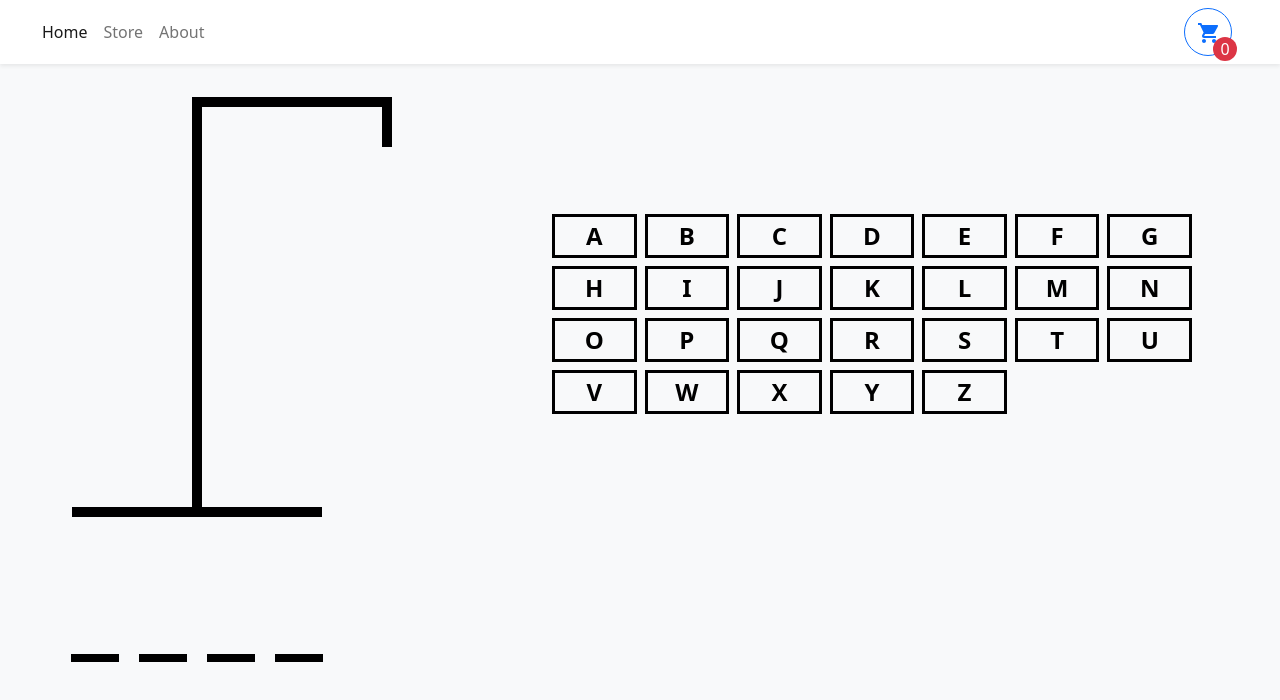
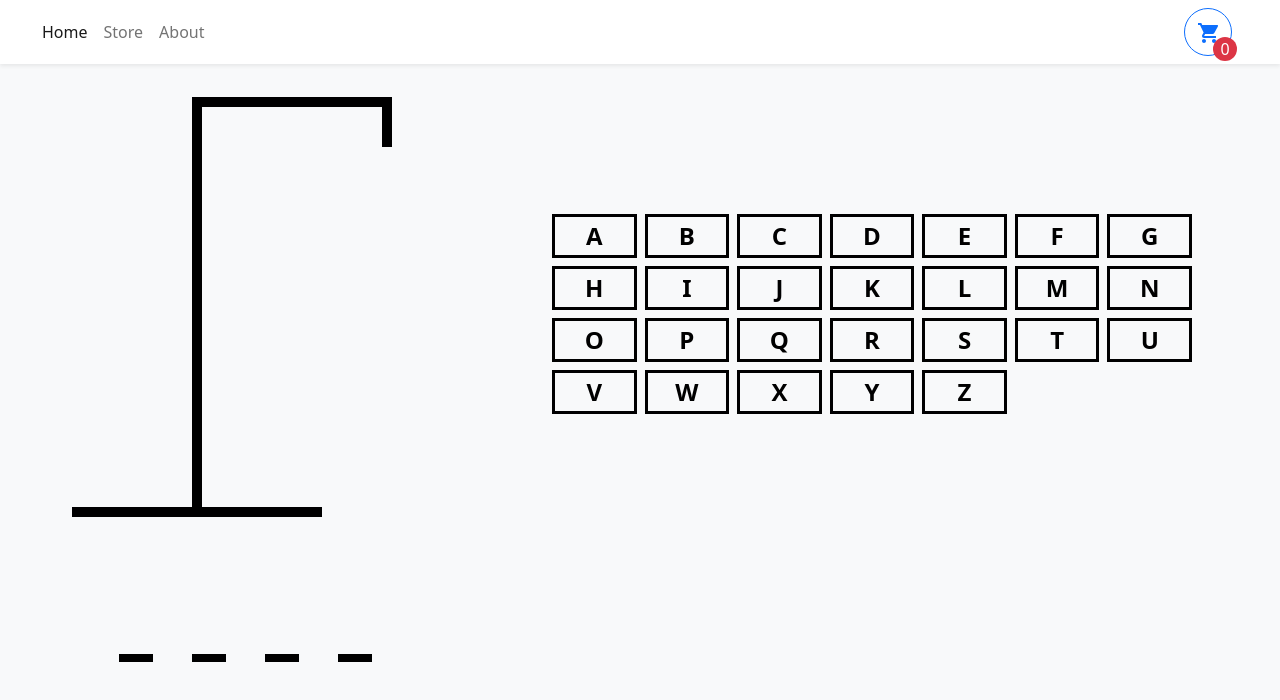
Before and after one commit to GogaImerlishvili/React__Typescript__Shopping_Cart, a React (Create React App) app: page / in a window 1280 px wide. Shown: the top 700 px of the page. Built offline with nearby package versions, Linux system fonts and the light colour scheme.

Commit message:
add class name

```diff
--- a/src/components/HangmanWord.tsx
+++ b/src/components/HangmanWord.tsx
@@ -19,8 +19,8 @@ const HangmanWord = ({guesssedLetters,wordToGuess,reveal=false}:HangmanWordProps
         marginTop: "-15px"
     }}>
       {wordToGuess.split("").map((letter,index) => (
-        <span style={{borderBottom: ".1em solid black"}} key={index}>
-            <span style={{
+        <span className="dashed" style={{borderBottom: ".1em solid black"}} key={index}>
+            <span className="single-word" style={{
                 visibility: guesssedLetters.includes(letter) || reveal ? "visible" : "hidden",
                 color: !guesssedLetters.includes(letter) && reveal ? "red" : "black",
             }}>{letter}</span>
```
